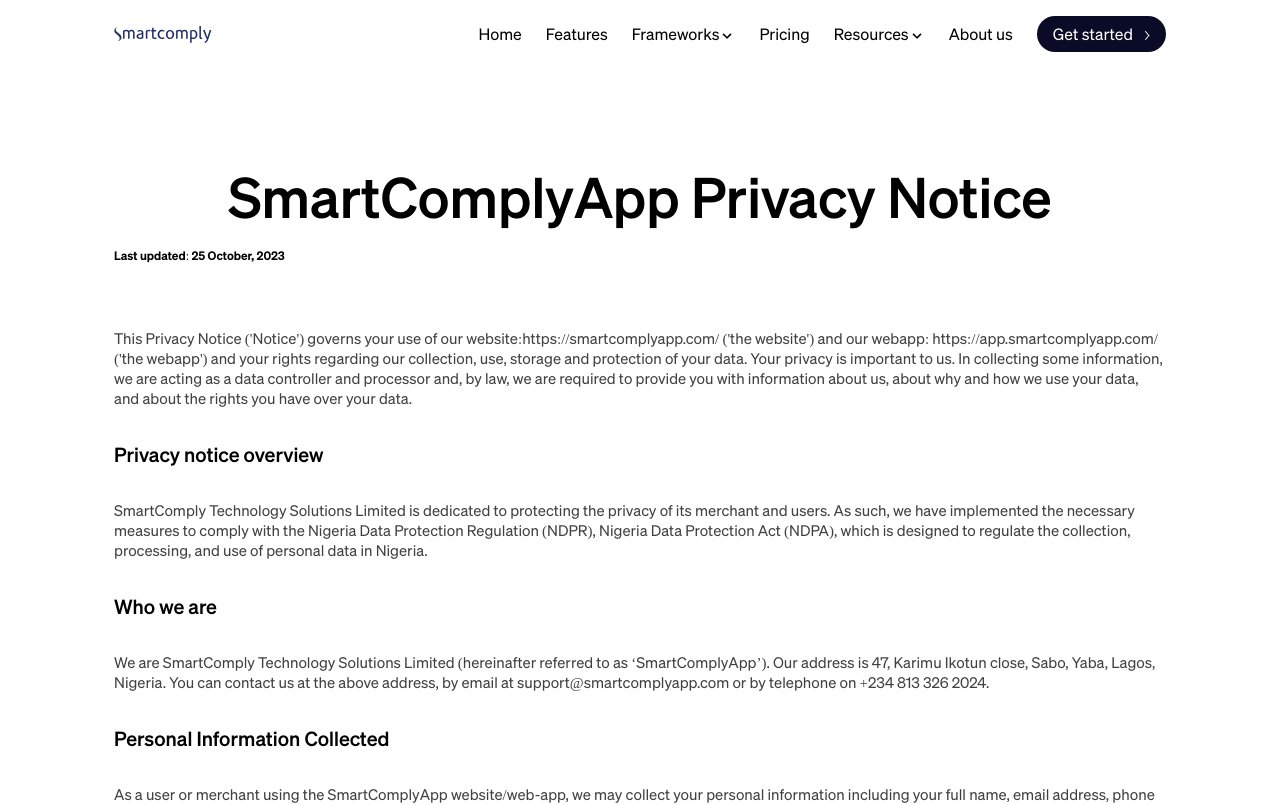
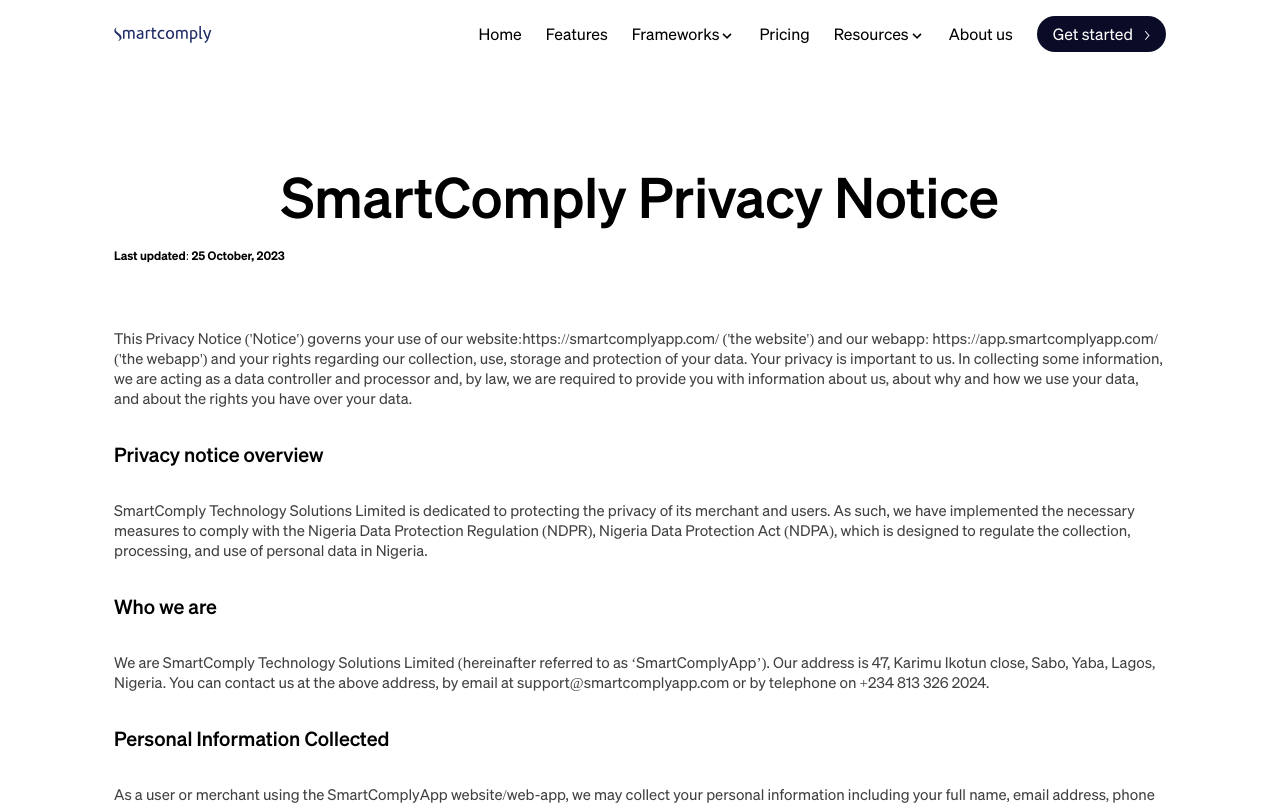
Before and after one commit to iwa-temmy/smartcomply-website, a React (Create React App) app: page /privacy in a window 1280 px wide. Shown: the top 805 px of the page. Built offline with nearby package versions, Linux system fonts and the light colour scheme.

Commit message:
fix for select on mac os

```diff
--- a/src/components/sections/privacySection/PrivacyBody.jsx
+++ b/src/components/sections/privacySection/PrivacyBody.jsx
@@ -5,7 +5,7 @@
     <div className="container mx-auto py-12 md:py-24 ">
       <div className="space-y-5 mb-4 md:mb-16">
         <h3 className="text-center text-3xl lg:text-[56px] lg:leading-[4rem] font-test-sohne-medium">
-          SmartComplyApp Privacy Notice
+          SmartComply Privacy Notice
         </h3>
         <p className="font-test-sohne-semibold text-xs">
           Last updated: 25 October, 2023
--- a/src/components/sections/termsSection/TermsBody.jsx
+++ b/src/components/sections/termsSection/TermsBody.jsx
@@ -10,7 +10,7 @@
         <div className="space-y-6">
           <div className="space-y-2">
             <h4 className="font-test-sohne-medium text-base md:text-lg text-opacity-60">
-              1. THE SmartComplyApp PLATFORM
+              1. THE SmartComply PLATFORM
             </h4>
             <p className="text-sm md:text-[15px] text-CharcoalGrey">
               The SmartComplyApp Platform is an app-based compliance platform
```
